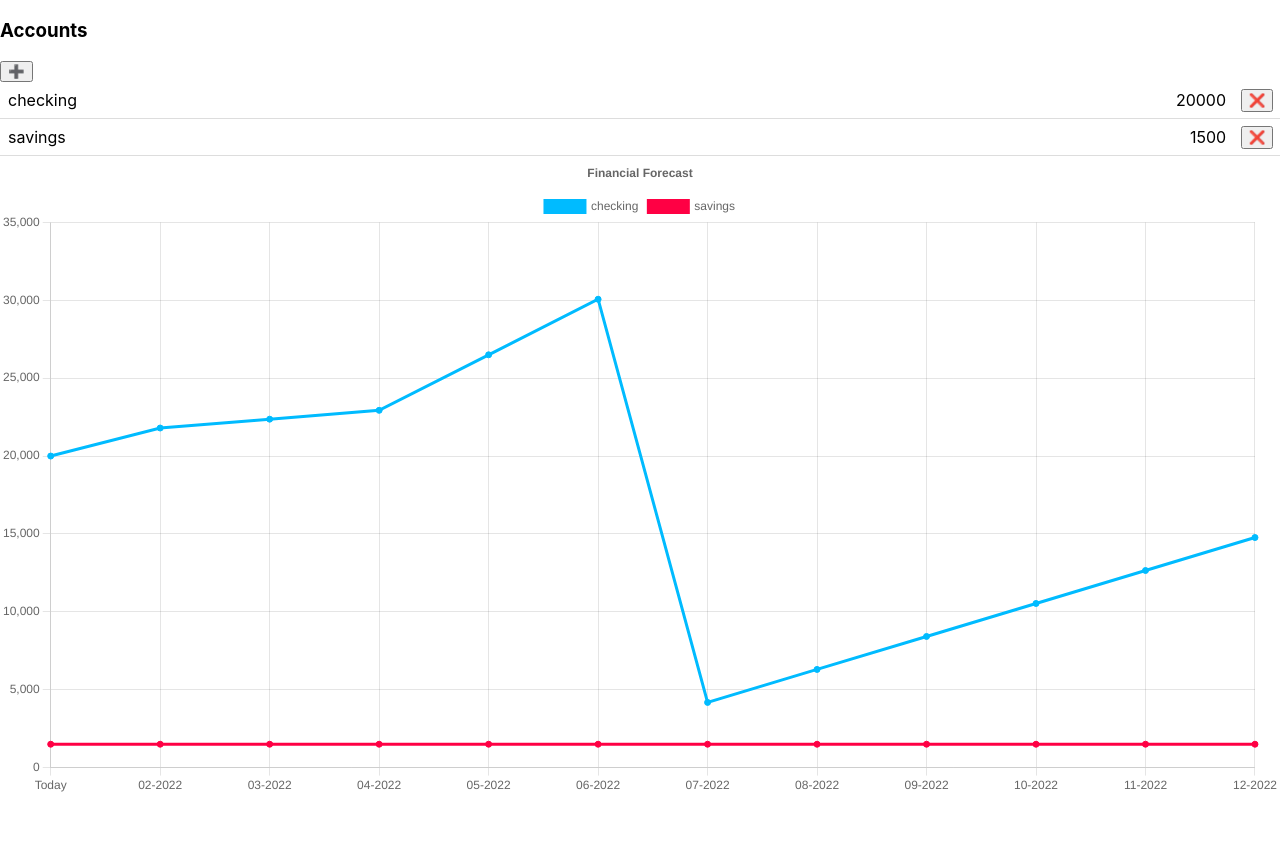
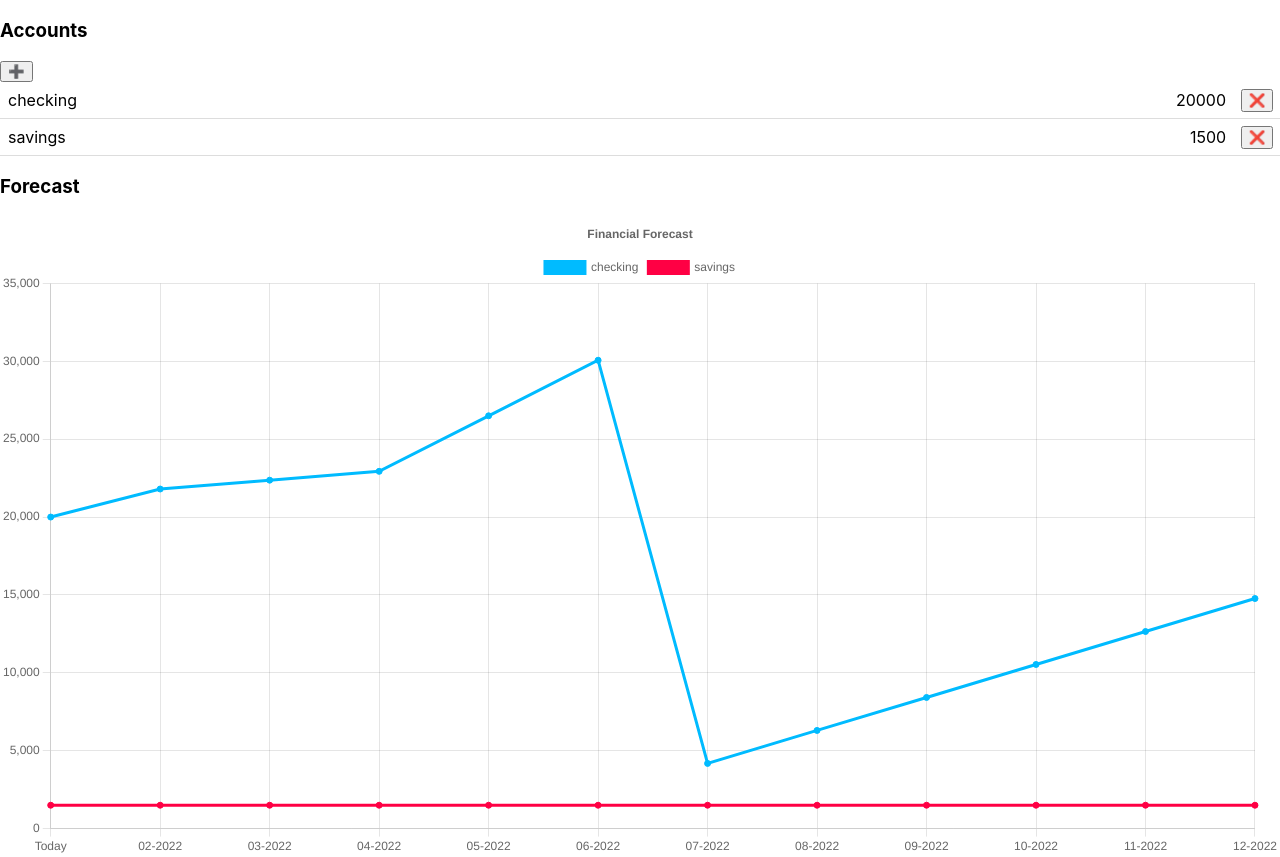
Before and after one commit to amj311/hoard-concept, a React (Create React App) app: page / in a window 1280 px wide. Before the commit the page ends 800 px from the top, so only its background shows below. Built offline with nearby package versions, Linux system fonts and the light colour scheme.

Commit message:
forecast heading

```diff
--- a/src/components/Forecast.jsx
+++ b/src/components/Forecast.jsx
@@ -80,6 +80,7 @@ export default function Forecast() {
 
   return (
     <div className="accounts-list">
+      <h3>Forecast</h3>
       { chartData ?
         <Line options={chartOptions} data={chartData} />
       :
```
